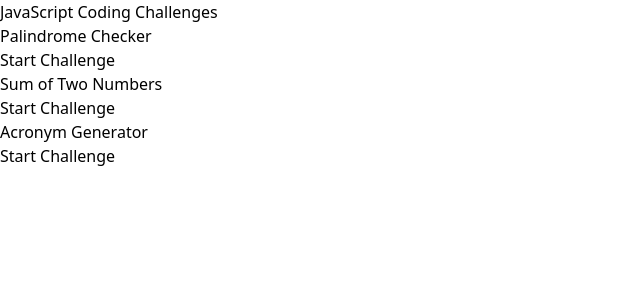
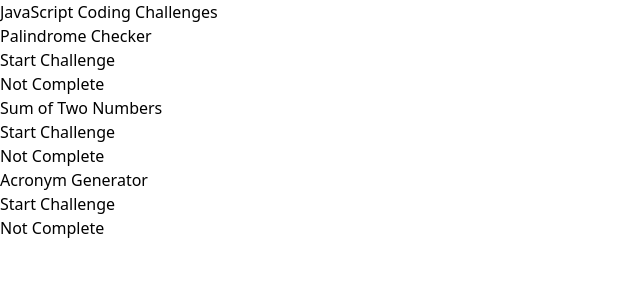
Before and after one commit to fama-623/CodeCat, a React (Vite) app: page / in a window 1280 px wide. Shown: the top 300 px of the page, without its empty margins (0-640 px from the left). Built offline with nearby package versions, Linux system fonts and the light colour scheme.

Commit message:
Update localStorage
- Keep track of completed challenges in local storage

```diff
--- a/src/component/Challenge.jsx
+++ b/src/component/Challenge.jsx
@@ -5,7 +5,7 @@ import Confetti from "react-confetti";
 import "ace-builds/src-noconflict/mode-javascript";
 import "ace-builds/src-noconflict/theme-github";
 
-export default function Challenge({ challenge }) {
+export default function Challenge({ challenge, onComplete }) {
   const { title, description, tests, startingCode, type } = challenge;
   const [code, setCode] = useState(startingCode);
   const [result, setResult] = useState("");
@@ -25,7 +25,7 @@ export default function Challenge({ challenge }) {
         const { input, output } = test;
         if (type == "arr") {
           resultForTest = func(...input);
-        } else if(type == "str") resultForTest = func(input);
+        } else if (type == "str") resultForTest = func(input);
         if (resultForTest === output) {
           result += `Test passed for input "${input}"\n`;
         } else {
@@ -39,6 +39,9 @@ export default function Challenge({ challenge }) {
     }
     setResult(result);
     setAllTestsPassed(passed);
+    if (passed && onComplete) {
+      onComplete();
+    }
   };
 
   return (
--- a/src/data/challenges.js
+++ b/src/data/challenges.js
@@ -1,4 +1,4 @@
-export const challenges = [
+const challenges = [
   {
     title: "Palindrome Checker",
     description:
@@ -10,6 +10,7 @@ export const challenges = [
     ],
     type: "str",
     startingCode: "function palindrome(str) {\n    // write code here\n}",
+    completed: false,
   },
   {
     title: "Sum of Two Numbers",
@@ -22,6 +23,7 @@ export const challenges = [
     ],
     type: "arr",
     startingCode: "function sum(a, b) {\n    // write code here\n}",
+    completed: false,
   },
   {
     title: "Acronym Generator",
@@ -35,5 +37,8 @@ export const challenges = [
     type: "str",
     startingCode:
       "function generateAcronym(phrase) {\n    // write code here\n}",
+    completed: false,
   },
 ];
+
+export default challenges;
--- a/src/pages/Home.jsx
+++ b/src/pages/Home.jsx
@@ -1,9 +1,23 @@
-import React, { useState } from "react";
+import React, { useState, useEffect } from "react";
 import Challenge from "../component/Challenge";
-import { challenges } from "../data/challenges";
+import challenges from "../data/challenges";
 
 function Home() {
   const [currentChallenge, setCurrentChallenge] = useState(null);
+  const [completedChallenges, setCompletedChallenges] = useState({});
+
+  useEffect(() => {
+    const storedChallenges =
+      JSON.parse(localStorage.getItem("completedChallenges")) || {};
+    setCompletedChallenges(storedChallenges);
+  }, []);
+
+  useEffect(() => {
+    localStorage.setItem(
+      "completedChallenges",
+      JSON.stringify(completedChallenges)
+    );
+  }, [completedChallenges]);
 
   const handleChallengeClick = (challengeComponent) => {
     setCurrentChallenge(() => challengeComponent);
@@ -11,6 +25,10 @@ function Home() {
 
   const handleReturnToChallengeList = () => {
     setCurrentChallenge(null);
+  };
+
+  const handleChallengeComplete = (title) => {
+    setCompletedChallenges((prev) => ({ ...prev, [title]: true }));
   };
 
   const renderCurrentChallenge = () => {
@@ -23,8 +41,8 @@ function Home() {
           <div className="grid grid-cols-1 md:grid-cols-3 gap-8">
             {challenges.map((challenge) => (
               <div
+                className="border rounded p-6 bg-white"
                 key={challenge.title}
-                className="border rounded p-6 bg-white"
               >
                 <h2 className="font-bold mb-4">{challenge.title}</h2>
                 <button
@@ -33,6 +51,19 @@ function Home() {
                 >
                   Start Challenge
                 </button>
+                <p className="mt-4">
+                  <span
+                    className={
+                      completedChallenges[challenge.title]
+                        ? "text-green-500"
+                        : "text-red-500"
+                    }
+                  >
+                    {completedChallenges[challenge.title]
+                      ? "Completed"
+                      : "Not Complete"}
+                  </span>
+                </p>
               </div>
             ))}
           </div>
@@ -48,7 +79,10 @@ function Home() {
         >
           Return to Challenge List
         </button>
-        <Challenge challenge={currentChallenge} />
+        <Challenge
+          challenge={currentChallenge}
+          onComplete={() => handleChallengeComplete(currentChallenge.title)}
+        />
       </>
     );
   };
```
Lines whose indentation alone changed are shown as unchanged.
